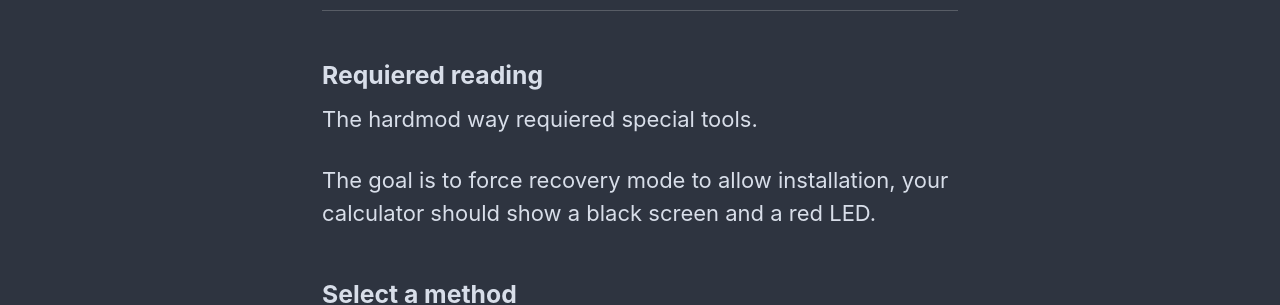
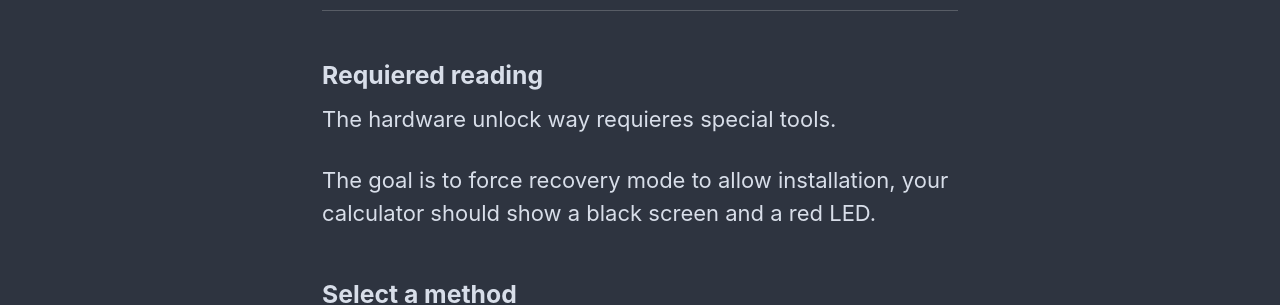
Before and after one commit to Omega-Numworks/Omega-Guide, a Jekyll site: the page built from _pages/en_US/n0110-hardware-unlock.md, in a window 1280 px wide. Shown: the part 299-604 px from the top of the page. Built offline with Jekyll 4.4.1, drawn with Linux system fonts in a browser that asks for light colours; comment, search, counter and statistics services are not loaded.

Commit message:
Update n0110-hardware-unlock.md

```diff
--- a/_pages/en_US/n0110-hardware-unlock.md
+++ b/_pages/en_US/n0110-hardware-unlock.md
@@ -6,7 +6,7 @@ title: "Hardware unlock (N0110)"
 
 ### Requiered reading
 
-The hardmod way requiered special tools.
+The hardware unlock way requieres special tools.
 
 The goal is to force recovery mode to allow installation, your calculator should show a black screen and a red LED.
 
```
